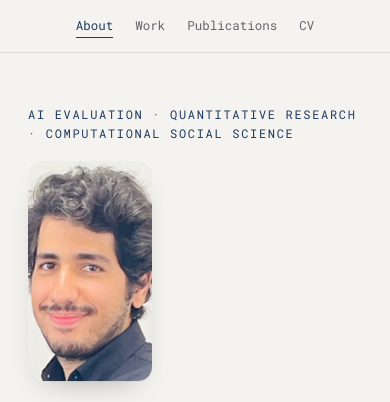
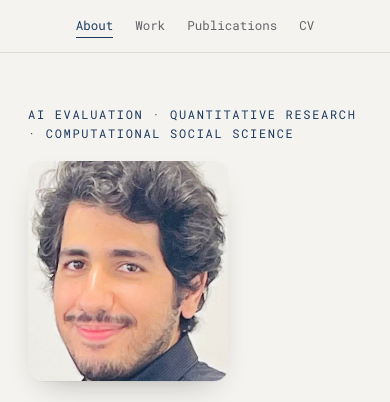
Before and after one commit to ffarrzan/ffarrzan.github.io, a plain HTML site: page index.html in a window 390 px wide. Shown: the top 402 px of the page. Drawn offline with Linux system fonts and the light colour scheme.

Commit message:
Update index.html

```diff
--- a/index.html
+++ b/index.html
@@ -216,7 +216,7 @@
     body{font-size:16px;}
     .hero{padding:52px 0 40px;}
     .hero-grid{grid-template-columns:1fr;gap:26px;}
-    .avatar{width:124px;height:220px;order:-1;}
+    .avatar{width:200px;height:220px;order:-1;}
     .item{grid-template-columns:1fr;gap:8px;}
     .item .meta{padding-top:0;}
     .item .venue{display:inline;margin-left:8px;}
```
